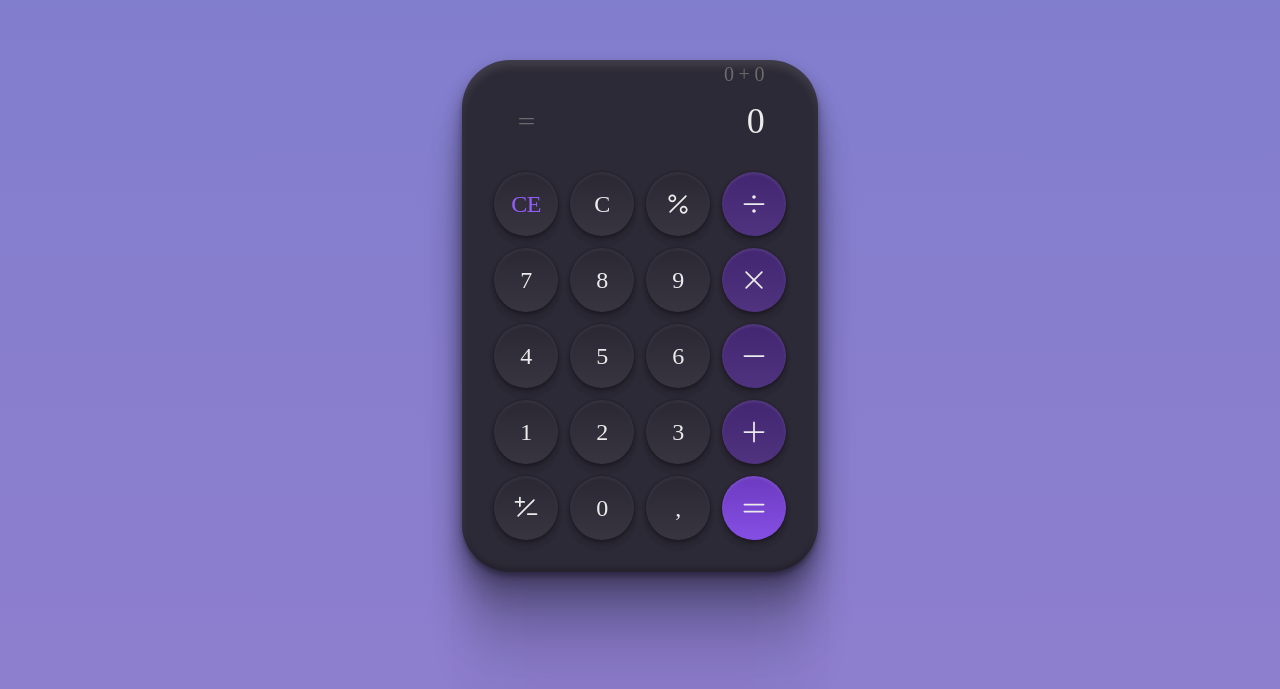
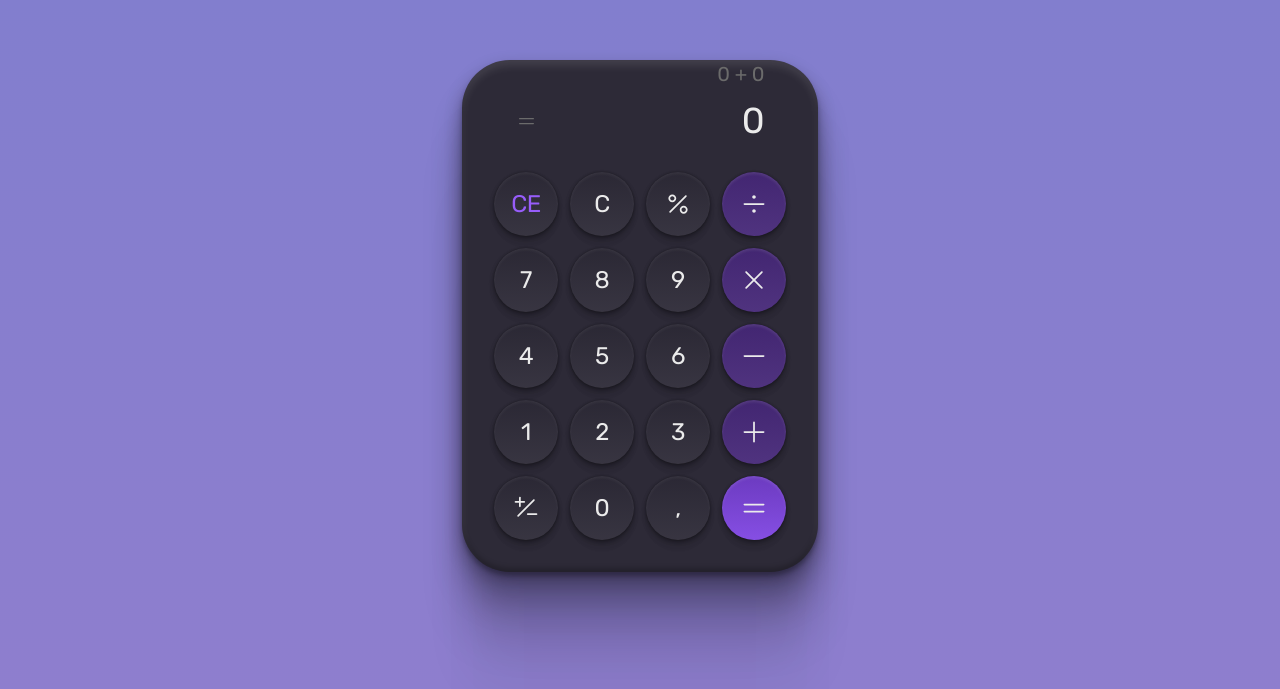
Before and after one commit to erickmarquesc/Calculadora, a React (Vite) app: page / in a window 1280 px wide. Shown: the part 111-800 px from the top of the page. Built offline with nearby package versions, Linux system fonts and the light colour scheme.

Commit message:
style: :art: format of the code

```diff
--- a/index.html
+++ b/index.html
@@ -2,9 +2,12 @@
 <html lang="en">
   <head>
     <meta charset="UTF-8" />
-    <link rel="icon" type="image/svg+xml" href="/vite.svg" />
+    <link rel="preconnect" href="https://fonts.googleapis.com" />
+    <link rel="preconnect" href="https://fonts.gstatic.com" crossorigin />
+    <link rel="icon" type="image/svg+xml" href="./src/assets/icon.svg" />
     <meta name="viewport" content="width=device-width, initial-scale=1.0" />
-    <title>Vite + React + TS</title>
+    <link href="https://fonts.googleapis.com/css2?family=Rubik&display=swap" rel="stylesheet" />
+    <title>Calculadora</title>
   </head>
   <body>
     <div id="root"></div>
--- a/src/components/Calculator/styles.ts
+++ b/src/components/Calculator/styles.ts
@@ -3,6 +3,7 @@ import styled from "styled-components";
 export const CalculatoerContainer = styled.div`
 
   background: #2d2a37;
+  border-radius: 48px;
 
   box-shadow: 0px 4px 4px rgba(0, 0, 0, 0.25),
     0px 188px 52px rgba(0, 0, 0, 0.01), 0px 120px 48px rgba(0, 0, 0, 0.04),
@@ -10,5 +11,4 @@ export const CalculatoerContainer = styled.div`
     0px 8px 17px rgba(0, 0, 0, 0.29), inset 0px 6px 8px rgba(255, 255, 255, 0.1),
     inset 0px -4px 5px rgba(0, 0, 0, 0.22);
 
-  border-radius: 48px;
 `;
--- a/src/components/Keyboard/Button/styles.ts
+++ b/src/components/Keyboard/Button/styles.ts
@@ -6,12 +6,8 @@ export const Button = styled.button`
   height: 64px;
   cursor: pointer;
 
-  background: linear-gradient(
-      180deg,
-      rgba(0, 0, 0, 0.05) 0%,
-      rgba(255, 255, 255, 0.05) 100%
-    ),
-    #2d2a37;
+  background: linear-gradient(180deg, rgba(0, 0, 0, 0.05) 0%,
+  rgba(255, 255, 255, 0.05) 100% ), #2d2a37;
 
   box-shadow: 0px 11px 7px rgba(0, 0, 0, 0.01), 0px 7px 7px rgba(0, 0, 0, 0.04),
     0px 4px 6px rgba(0, 0, 0, 0.1), 0px 2px 4px rgba(0, 0, 0, 0.26),
@@ -19,11 +15,18 @@ export const Button = styled.button`
 
   border-radius: 999px;
 
+  color: #ebebeb;
   font-size: 24px;
   line-height: 28px;
-  color: #ebebeb;
 
   display: flex;
   align-items: center;
   justify-content: center;
+
+  :hover{
+    color: #975dfa;
+    box-shadow: 0px 11px 7px rgba(255, 255, 255, 0.01), 0px 7px 7px rgba(255, 255, 255, 0.04),
+    0px 4px 6px rgba(255, 255, 255, 0.1), 0px 2px 4px rgba(255, 255, 255, 0.26),
+    0px 0px 2px rgba(255, 255, 255, 0.29), inset 0px 2px 3px rgba(255, 255, 255, 0.10);
+  }
 `;
--- a/src/components/Keyboard/styles.ts
+++ b/src/components/Keyboard/styles.ts
@@ -1,10 +1,25 @@
 import styled from "styled-components";
 
 export const KeyboardContainer = styled.div`
+  gap: 12px;
+  display: grid;
+  padding: 26px 32px 32px;
+  grid-template-columns: repeat(4, 1fr);
 
-  padding: 26px 32px 32px;
+  .secondary {
+    color: #975dfa;
+  }
 
-  display: grid;
-  grid-template-columns: repeat(4, 1fr);
-  gap: 12px;
+  .tertiary {
+    background: linear-gradient(180deg, rgba(0, 0, 0, 0.05) 0.01%,
+     rgba(255, 255, 255, 0.05) 100%), #462878;
+    box-shadow: 0px 11px 7px rgba(0, 0, 0, 0.01), 0px 7px 7px rgba(0, 0, 0, 0.04),
+    0px 4px 6px rgba(0, 0, 0, 0.1), 0px 2px 4px rgba(0, 0, 0, 0.26),
+    0px 0px 2px rgba(0, 0, 0, 0.29), inset 0px 2px 3px rgba(255, 255, 255, 0.1);
+  }
+
+  .quartiary {
+    background: linear-gradient(180deg, rgba(0, 0, 0, 0.15) 0%, rgba(255, 255, 255, 0.05) 100%), #7F45E2;
+    box-shadow: 0px 11px 7px rgba(0, 0, 0, 0.01), 0px 7px 7px rgba(0, 0, 0, 0.04), 0px 4px 6px rgba(0, 0, 0, 0.1), 0px 2px 4px rgba(0, 0, 0, 0.26), 0px 0px 2px rgba(0, 0, 0, 0.29), inset 0px 2px 3px rgba(255, 255, 255, 0.1);
+  }
 `;
--- a/src/styles/global.ts
+++ b/src/styles/global.ts
@@ -23,25 +23,6 @@ body * {
     letter-spacing: -0.02em;
   }
 
-.secondary {
-  color: #975dfa;
-}
 
-.tertiary {
-  background: linear-gradient(
-      180deg,
-      rgba(0, 0, 0, 0.05) 0.01%,
-      rgba(255, 255, 255, 0.05) 100%
-    ),
-    #462878;
-  box-shadow: 0px 11px 7px rgba(0, 0, 0, 0.01), 0px 7px 7px rgba(0, 0, 0, 0.04),
-    0px 4px 6px rgba(0, 0, 0, 0.1), 0px 2px 4px rgba(0, 0, 0, 0.26),
-    0px 0px 2px rgba(0, 0, 0, 0.29), inset 0px 2px 3px rgba(255, 255, 255, 0.1);
-}
-
-.quartiary {
-  background: linear-gradient(180deg, rgba(0, 0, 0, 0.15) 0%, rgba(255, 255, 255, 0.05) 100%), #7F45E2;
-box-shadow: 0px 11px 7px rgba(0, 0, 0, 0.01), 0px 7px 7px rgba(0, 0, 0, 0.04), 0px 4px 6px rgba(0, 0, 0, 0.1), 0px 2px 4px rgba(0, 0, 0, 0.26), 0px 0px 2px rgba(0, 0, 0, 0.29), inset 0px 2px 3px rgba(255, 255, 255, 0.1);
-}
 
 `
```
Also changed, not shown: src/assets/icon.svg (added). Lines whose indentation alone changed are shown as unchanged.
